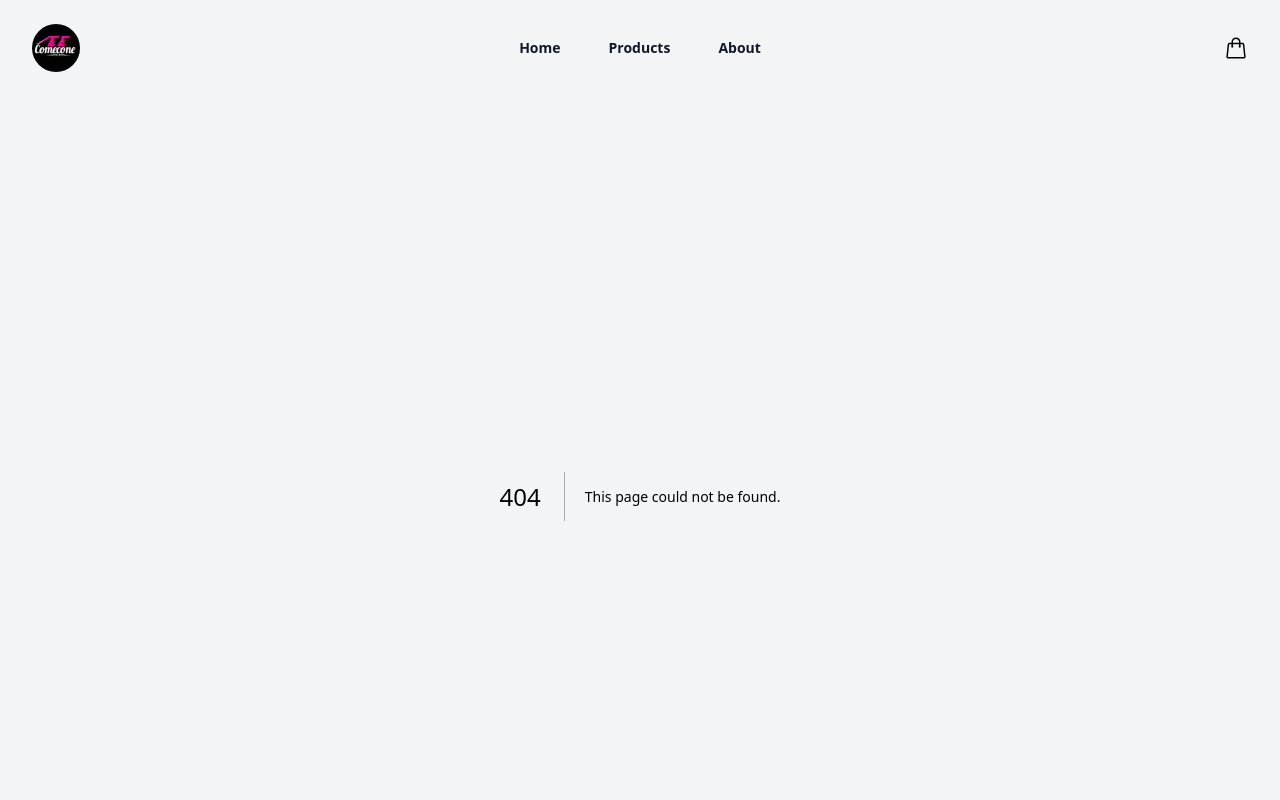
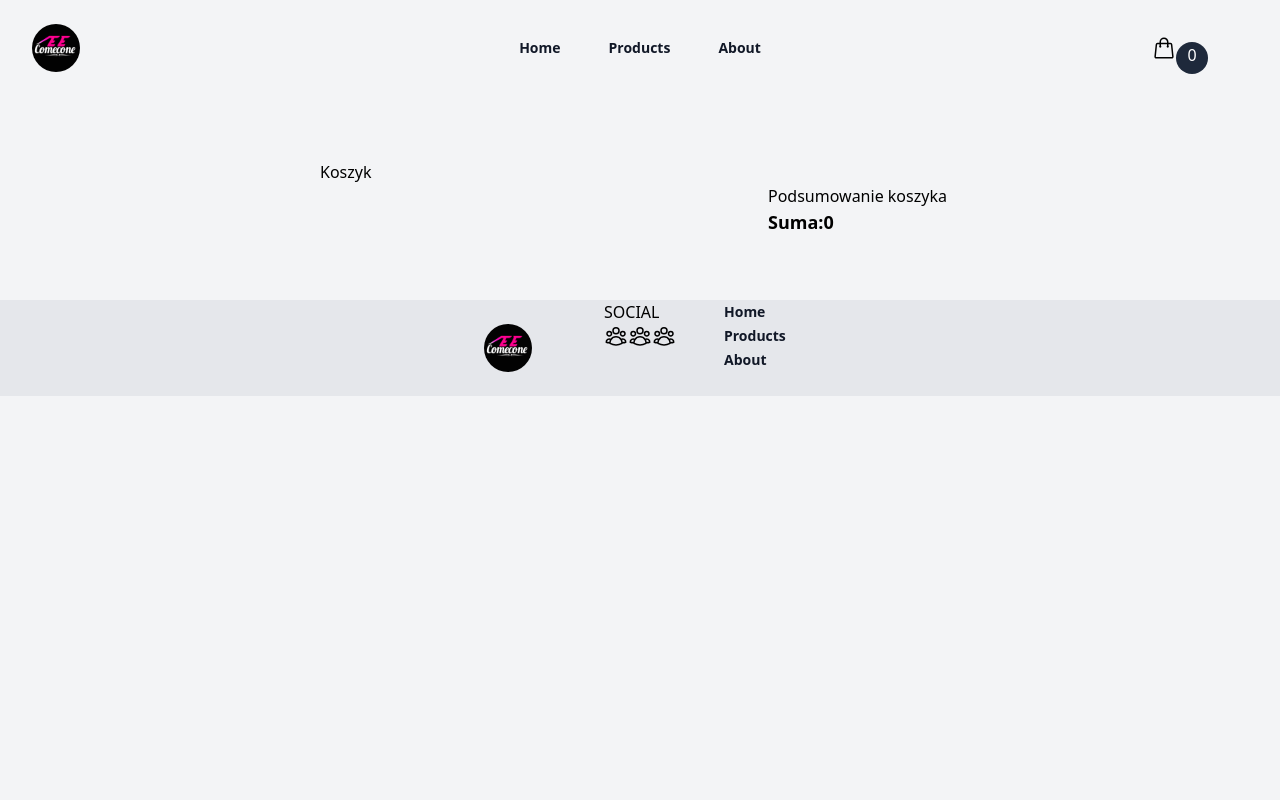
Before and after one commit to MarW5/sklep_ecommerce, a Next.js app: page /cart in a window 1280 px wide. Before the commit this address had no page. Shown: the top 800 px of the page. Built offline with nearby package versions, Linux system fonts and the light colour scheme.

Commit message:
Shopping basket, remove and add products

```diff
--- a/src/components/Cart/Cart.tsx
+++ b/src/components/Cart/Cart.tsx
@@ -1,10 +1,21 @@
+import Link from 'next/link';
+import { useCartState } from './CartContext';
+
 export const Cart = () => {
+    const cartState = useCartState();
+    let sum = 0
+    const sumProduct =()=>{
+        cartState.items.forEach((el) => {
+            sum += el.count
+        })
+    }
+    sumProduct();
     return (
-        <>
+        <Link className='w-24 relative' href='/cart'>
+            <span className='rounded-full text-white font-medium bg-slate-800 w-8 h-8 absolute text-center inset-1/4 leading-relaxed'>{sum}</span>
             <svg xmlns="http://www.w3.org/2000/svg" fill="none" viewBox="0 0 24 24" strokeWidth={1.5} stroke="currentColor" className="w-6 h-6">
                 <path strokeLinecap="round" strokeLinejoin="round" d="M15.75 10.5V6a3.75 3.75 0 10-7.5 0v4.5m11.356-1.993l1.263 12c.07.665-.45 1.243-1.119 1.243H4.25a1.125 1.125 0 01-1.12-1.243l1.264-12A1.125 1.125 0 015.513 7.5h12.974c.576 0 1.059.435 1.119 1.007zM8.625 10.5a.375.375 0 11-.75 0 .375.375 0 01.75 0zm7.5 0a.375.375 0 11-.75 0 .375.375 0 01.75 0z" />
             </svg>
-        </>
+        </Link>
     )
-
 }
--- /dev/null
+++ b/src/components/Cart/CartContext.tsx
@@ -0,0 +1,78 @@
+import { ReactNode, createContext, useContext, useEffect, useState } from 'react';
+import { getCartItemsFromStorage, setCartItemsToStorage } from './cartModel';
+
+export interface CartItem {
+    readonly id: string;
+    readonly price: number;
+    readonly title: string;
+    readonly count: number;
+}
+export interface CartState {
+    items: readonly CartItem[];
+    addItemToCart: (item: CartItem) => void;
+    removeItemFromCart: (id: CartItem['id']) => void;
+}
+
+export const CartStateContext = createContext<CartState | null>(null);
+
+export const CartStateContextProvider = ({ children }: { children: ReactNode }) => {
+    const [cartItems, setCartItems] = useState<CartItem[]>([])
+
+    useEffect(() => {
+        setCartItems(getCartItemsFromStorage());
+    }, [])
+
+    useEffect(() => {
+        if (cartItems.length !== 0) {
+            setCartItemsToStorage(cartItems)
+        }
+    }, [cartItems])
+
+    return <CartStateContext.Provider value={{
+        items: cartItems,
+        addItemToCart: (item) => {
+            setCartItems((prevState) => {
+                const existingItem = prevState.find((existingItem) => existingItem.id === item.id);
+                if (!existingItem) {
+                    return [...prevState, item];
+                }
+                return prevState.map(existingItem => {
+                    if (existingItem.id === item.id) {
+                        return {
+                            ...existingItem,
+                            count: existingItem.count + 1,
+                        };
+                    }
+                    return existingItem;
+                })
+            })
+        },
+        removeItemFromCart: (id) => {
+            setCartItems((prevState) => {
+                const existingItem = prevState.find((el) => el.id === id);
+
+                if (existingItem && existingItem.count <= 1) {
+                    return prevState.filter((el) => el.id !== id);
+                }
+                return prevState.map(el => {
+                    if (el.id === id) {
+                        return {
+                            ...el,
+                            count: el.count - 1,
+                        };
+                    }
+                    return el;
+                })
+            })
+        }
+    }}
+    >{children}</CartStateContext.Provider>
+}
+
+export const useCartState = () => {
+    const cartState = useContext(CartStateContext)
+    if (!cartState) {
+        throw new Error('You forgot CartStateContextProvider')
+    }
+    return cartState;
+}
--- /dev/null
+++ b/src/components/Cart/cartModel.tsx
@@ -0,0 +1,19 @@
+import { CartItem } from './CartContext';
+
+export const getCartItemsFromStorage = () =>{
+    const itemsFromStorage = localStorage.getItem("shop_cart")
+    if(!itemsFromStorage){
+        return [];
+    }
+    try {
+       const items = JSON.parse(itemsFromStorage);
+       return items;
+    } catch(err) {
+        console.error(err);
+        return [];
+    }
+}
+
+export const setCartItemsToStorage = (cartItems: CartItem[])=>{
+    localStorage.setItem('shop_cart', JSON.stringify(cartItems))
+}
--- a/src/components/Layout.tsx
+++ b/src/components/Layout.tsx
@@ -10,7 +10,7 @@ export const Layout = ({ children }: LayoutProps)=>{
     return(
         <>
             <Header/>
-                <main className="mx-auto max-w-7xl px-8">{children}</main>
+                <main className="mx-auto max-w-7xl px-8 my-12">{children}</main>
             <Footer/>
         </>
     )
--- a/src/components/Product.tsx
+++ b/src/components/Product.tsx
@@ -1,6 +1,7 @@
 import Link from "next/link";
 import Image from "next/image";
 import { ProductDetailsType } from './ProductDetails'
+import { useCartState } from "./Cart/CartContext";
 
 type ProductListItem = Pick<ProductDetailsType, "id" | "title" | "price" | "thumbnailUrl" | "thumbnailAlt">
 
@@ -10,6 +11,7 @@ interface ProductType {
 
 export const Product = ({ data }: ProductType) => {
     const { id, title, price, thumbnailAlt, thumbnailUrl } = data;
+    const cartState = useCartState();
     return (
         <>
             <div className="group relative">
@@ -23,16 +25,28 @@ export const Product = ({ data }: ProductType) => {
                     />
                 </div>
                 <div className="mt-4 flex justify-between">
-                    <div>
-                        <h3 className="text-sm text-gray-700">
-                            <a href={`/products/${id}`}>
-                                <span aria-hidden="true" className="absolute inset-0" />
+                    <div className="flex flex-col justify-end">
+                        <h3 className="text-sm text-gray-700 p-1">
+                            <Link href={`/products/${id}`}>
+                                <span aria-hidden="true" className="absolute inset-0 max-h-80" />
                                 {title}
-                            </a>
+                            </Link>
                         </h3>
-                        <p className="mt-1 text-sm text-gray-500">Kolor: czarny</p>
+                        <p className="mt-1 text-sm text-gray-500 p-1">Kolor: czarny</p>
                     </div>
-                    <p className="text-sm font-medium text-gray-900">{price}</p>
+                    <div className="flex flex-col justify-end">
+                        <p className="text-sm font-medium text-gray-900 p-1">Cena: {price}</p>
+                        <button onClick={() => {
+                            cartState.addItemToCart({
+                                id: id,
+                                price: price,
+                                title: title,
+                                count: 1,
+                            })
+                        }} className='text-white text-sm bg-slate-800 rounded-md p-1 mt-1 max-w-fit'>
+                            Dodaj do koszyka
+                        </button>
+                    </div>
                 </div>
             </div>
         </>
--- a/src/pages/_app.tsx
+++ b/src/pages/_app.tsx
@@ -4,11 +4,12 @@ import { QueryClient, QueryClientProvider } from '@tanstack/react-query';
 import { Layout } from '@/components/Layout';
 import { ApolloProvider } from '@apollo/client';
 import { apolloClient } from '../graphql/appolloClient';
+import { CartStateContextProvider } from '@/components/Cart/CartContext';
 const queryClient = new QueryClient()
 
 export default function App({ Component, pageProps }: AppProps) {
     return (
-        <div>
+        <CartStateContextProvider>
             <ApolloProvider client={apolloClient}>
             <QueryClientProvider client={queryClient}>
                 <Layout>
@@ -16,6 +17,6 @@ export default function App({ Component, pageProps }: AppProps) {
                 </Layout>
             </QueryClientProvider>
             </ApolloProvider>
-        </div>
+        </CartStateContextProvider>
     )
 }
--- /dev/null
+++ b/src/pages/cart.tsx
@@ -0,0 +1,59 @@
+import { useCartState } from "@/components/Cart/CartContext";
+
+export const CartContent = () => {
+    const cartState = useCartState();
+    return (
+        <div className="col-span-2">
+            <ul className="divide-y divide-gray-200">
+                {cartState.items.map((item, index) => (
+                    <li key={`${item.title}_${index}`}>
+                        <div className="flex justify-between">
+                            <div>{item.count} x {item.title}</div>
+                            <div>{item.count*item.price}
+                                <button onClick={()=>cartState.removeItemFromCart(item.id)}>
+                                    <svg className="w-5 h-5 ml-4 text-red-500" fill="none" stroke="currentColor" strokeWidth="1.5" viewBox="0 0 24 24"
+                                        xmlns="http://www.w3.org/2000/svg" aria-hidden="true">
+                                        <path strokeLinecap="round" strokeLinejoin="round" d="M14.74 9l-.346 9m-4.788 0L9.26 9m9.968-3.21c.342.052.682.107 1.022.166m-1.022-.165L18.16 19.673a2.25 2.25 0 01-2.244 2.077H8.084a2.25 2.25 0 01-2.244-2.077L4.772 5.79m14.456 0a48.108 48.108 0 00-3.478-.397m-12 .562c.34-.059.68-.114 1.022-.165m0 0a48.11 48.11 0 013.478-.397m7.5 0v-.916c0-1.18-.91-2.164-2.09-2.201a51.964 51.964 0 00-3.32 0c-1.18.037-2.09 1.022-2.09 2.201v.916m7.5 0a48.667 48.667 0 00-7.5 0"></path>
+                                    </svg>
+                                </button>
+                            </div>
+                        </div>
+                    </li>
+                ))}
+            </ul>
+        </div>
+    )
+}
+
+export const CartSummary = () => {
+    const cartState = useCartState();
+    const sumPrices =()=>{
+        let sumFinal = 0
+        cartState.items.forEach((el)=>{
+             sumFinal += el.price * el.count
+        })
+        return sumFinal
+    }
+
+    return (
+        <div className="flex flex-col w-full">
+            <p className="divide-y divide-gray-200">Podsumowanie koszyka</p>
+            <div className="font-bold w-full text-lg">Suma:{sumPrices()}</div>
+        </div>
+    )
+}
+
+const CartPage = () => {
+    const cartState = useCartState();
+    return (
+        <div className="max-w-2xl mx-auto w-full p-4">
+            <p>Koszyk</p>
+            <div className="grid grid-cols-3 gap-8">
+                <CartContent />
+                <CartSummary />
+            </div>
+        </div>
+    )
+}
+
+export default CartPage;
--- a/src/pages/products.tsx
+++ b/src/pages/products.tsx
@@ -4,9 +4,8 @@ import { apolloClient } from '../graphql/appolloClient';
 import { GetProductListDocument, GetProductListQuery } from "@/generated/graphql";
 
 const ProductsPage = ({ data }: InferGetStaticPropsType<typeof getStaticProps>) => {
-
     return (
-            <div className="mt-6 grid grid-cols-1 gap-x-6 gap-y-10 sm:grid-cols-2 lg:grid-cols-4 xl:gap-x-8">
+            <div className="m-6 grid grid-cols-1 gap-x-6 gap-y-10 sm:grid-cols-2 lg:grid-cols-4 xl:gap-x-8">
                 {data.products.map((product) => {
                     return (
                             <Product key={product.id} data={{
--- a/src/pages/products/[productId].tsx
+++ b/src/pages/products/[productId].tsx
@@ -7,7 +7,6 @@ import { GetStaticPropsContext, InferGetStaticPropsType } from "next";
 const ProductIdPage = ({ data, }: InferGetStaticPropsType<typeof getStaticProps>) => {
 
     if (!data) {
-        console.log(data)
         return <div>Nie działa</div>
     }
     return (
```
